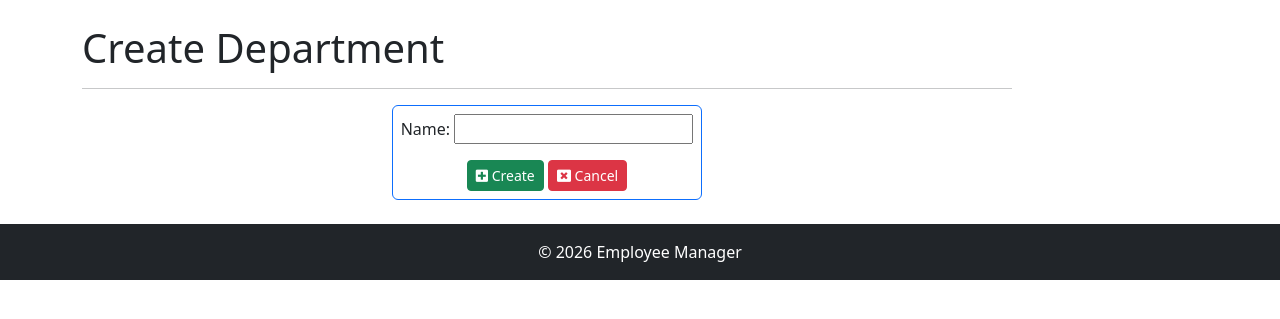
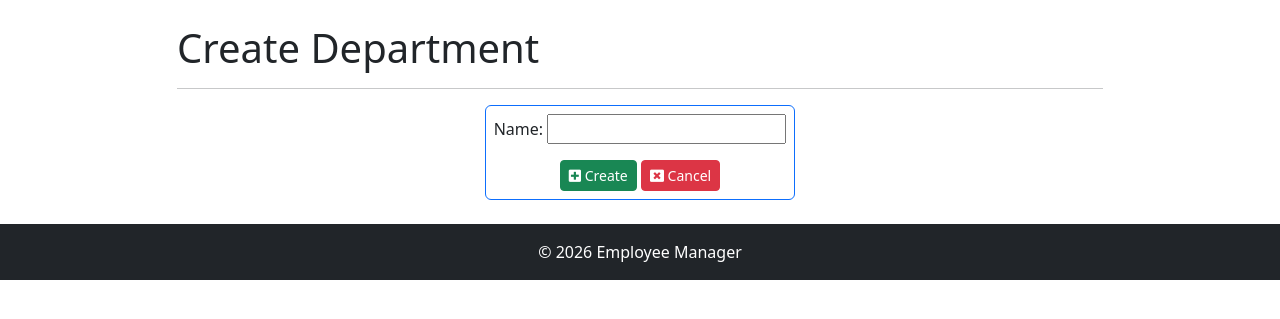
Before and after one commit to kpshubert/EmployeeManager_PY, a Django app: page /Department/Create in a window 1280 px wide. Shown: the part 119-438 px from the top of the page. Run offline with Django 5.2, Linux system fonts and the light colour scheme; tables that the repository leaves empty hold one stand-in row (values such as "Sample post"); some libraries are stand-ins or nearby versions.

Commit message:
Fix Typographical Error in HTML Template
Error in class name. Changed from "rpw" to "row"

```diff
--- a/templates/base.html
+++ b/templates/base.html
@@ -23,7 +23,7 @@
         </header>
 
         <main class="container mt-4">
-            <div class="rpw">
+            <div class="row">
                 <div class="col-md-1"></div>
                 <div class="col-md-10">
                     {% block content %}{% endblock %}
```
